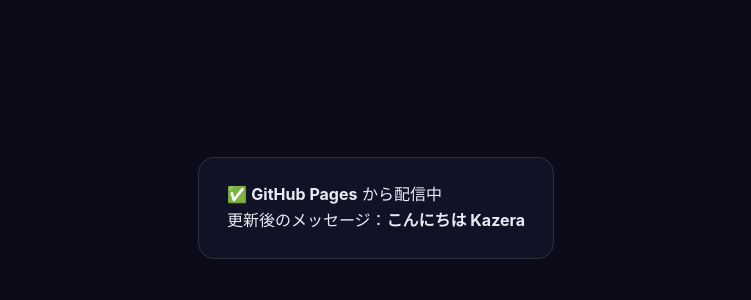
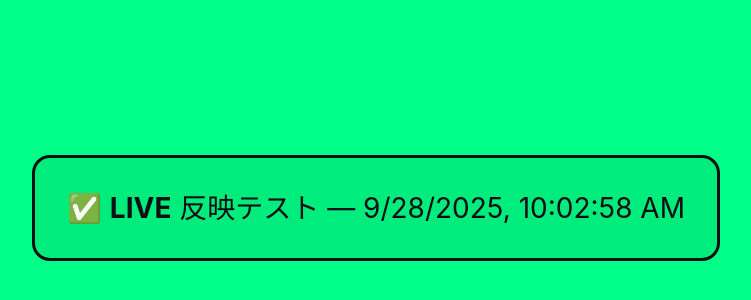
Before and after one commit to kazeraai/kazeraai.github.io, a plain HTML site: page index.html in a window 1280 px wide. Shown: the part 192-492 px from the top of the page, without its empty margins (264-1015 px from the left). Drawn offline with Linux system fonts and the light colour scheme.

Commit message:
live punch test (bg + timestamp)

```diff
--- a/index.html
+++ b/index.html
@@ -1,10 +1,10 @@
-<!doctype html><meta charset="utf-8">
-<title>kz-pages-test</title>
-<style>html,body{height:100%;margin:0;background:#0b0b1a;color:#e7edf3;
-display:grid;place-items:center;font:16px/1.6 -apple-system,BlinkMacSystemFont,"Helvetica Neue",Arial,sans-serif}
-.box{padding:24px 28px;border:1px solid #2b3440;border-radius:16px;background:rgba(255,255,255,.03);backdrop-filter:saturate(140%) blur(8px)}
+<!doctype html><meta charset="utf-8"><title>LIVE TEST</title>
+<style>
+  html,body{height:100%;margin:0;background:#00ff88;color:#101014;
+  display:grid;place-items:center;font:28px/1.6 -apple-system,BlinkMacSystemFont,"Helvetica Neue",Arial,sans-serif}
+  .box{padding:28px 32px;border:3px solid #101014;border-radius:18px;background:rgba(0,0,0,.07)}
 </style>
 <div class="box">
-  <div>✅ <b>GitHub Pages</b> から配信中</div>
-  <div id="msg">更新後のメッセージ：<b>こんにちは Kazera</b></div>
+  ✅ <b>LIVE</b> 反映テスト — <span id="ts"></span>
+  <script>document.getElementById('ts').textContent = new Date().toLocaleString();</script>
 </div>
```
